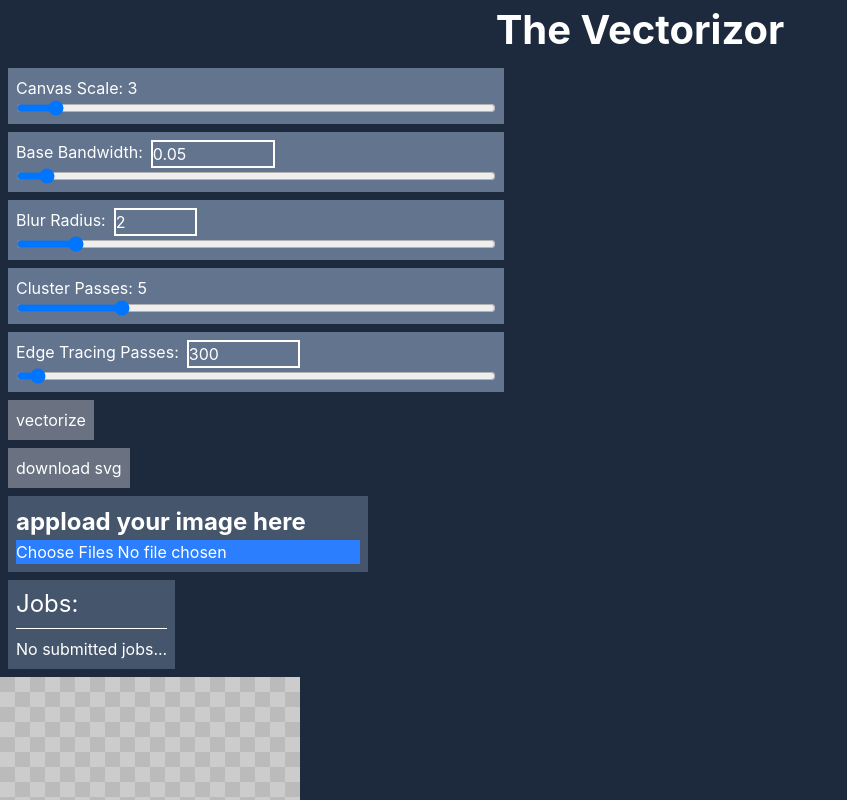
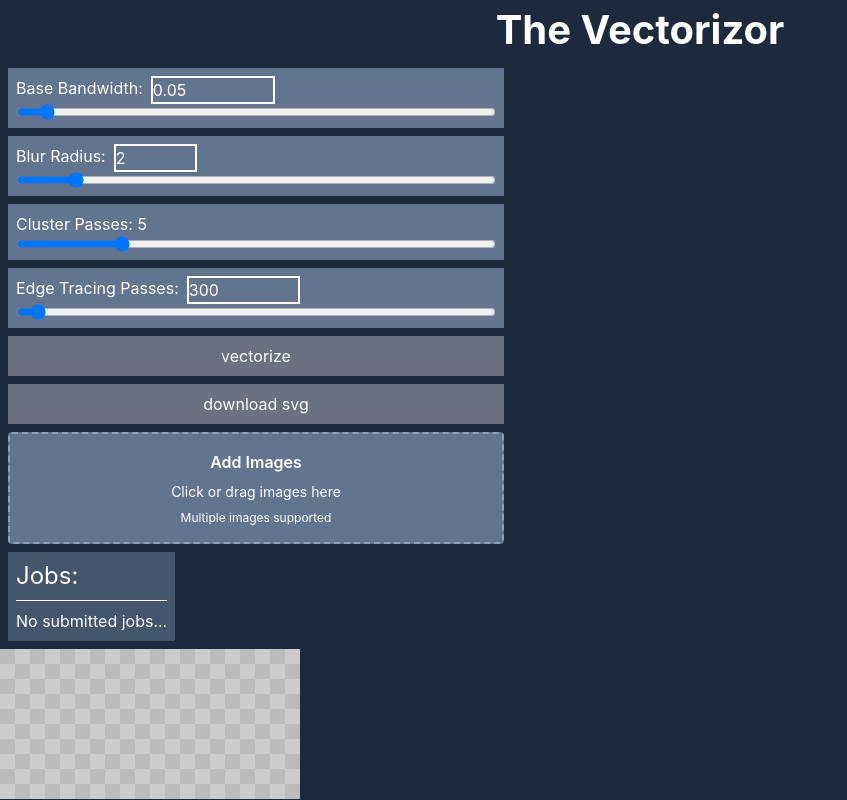
Before and after one commit to Tartarus6/TheVectorizor, a SvelteKit app: page / in a window 1280 px wide. Shown: the top 800 px of the page, without its empty margins (0-847 px from the left). Built offline with nearby package versions, Linux system fonts and the light colour scheme.

Commit message:
better file upload

```diff
--- a/src/routes/+page.svelte
+++ b/src/routes/+page.svelte
@@ -4,6 +4,7 @@
 	import JSZip from 'jszip';
 
 	// TODO: add a job result display (maybe show for all jobs, or store for each job and display on click) comparison between input bitmap and output svg (visual difference and file size)
+	// TODO: ability to paste images
 
 	type Job = {
 		file: File;
@@ -23,7 +24,6 @@
 	let canSubmit = $derived(hasPending && !working);
 	let canDownload = $derived(hasDone && !working);
 
-	let bitmap: ImageBitmap | undefined = $state();
 	let svgUrl: string | undefined = $state(); // just for visualizing
 
 	let base_bandwidth = $state(0.05);
@@ -35,11 +35,8 @@
 	let clustered_canvas: HTMLCanvasElement | undefined = $state();
 	let edge_canvas: HTMLCanvasElement | undefined = $state();
 	let svg_preview: HTMLImageElement | undefined = $state();
-	let canvas_scale = $state(3);
 
-	async function onFilesSelected(e: Event) {
-		const files = Array.from((e.target as HTMLInputElement).files ?? []);
-
+	function addFiles(files: File[]) {
 		jobs.push(
 			...files.map(
 				(file): Job => ({
@@ -50,31 +47,10 @@
 		);
 	}
 
-	function apply_svg_display_scale(target: HTMLImageElement | undefined) {
-		if (!bitmap) {
-			return;
-		}
+	function onFilesSelected(e: Event) {
+		const files = Array.from((e.target as HTMLInputElement).files ?? []);
 
-		if (!target) {
-			return;
-		}
-
-		target.style.width = `${bitmap.width * canvas_scale}px`;
-		target.style.height = `${bitmap.height * canvas_scale}px`;
-	}
-
-	function apply_canvas_display_scale(target: HTMLCanvasElement | undefined) {
-		if (!bitmap) {
-			return;
-		}
-
-		if (!target) {
-			return;
-		}
-
-		target.style.width = `${bitmap.width * canvas_scale}px`;
-		target.style.height = `${bitmap.height * canvas_scale}px`;
-		target.style.imageRendering = 'pixelated';
+		addFiles(files);
 	}
 
 	// Helper: process a single job
@@ -193,21 +169,11 @@
 
 		URL.revokeObjectURL(url);
 	}
-
-	$effect(() => {
-		apply_canvas_display_scale(image_canvas);
-		apply_svg_display_scale(svg_preview);
-	});
 </script>
 
 <h1 class="text-center">The Vectorizor</h1>
 
 <div class="flex w-128 flex-col gap-2 p-2">
-	<div class="flex flex-col bg-slate-500 p-2">
-		<span>Canvas Scale: {canvas_scale}</span>
-		<input type="range" bind:value={canvas_scale} min={1} max={30} />
-	</div>
-
 	<div class="flex flex-col bg-slate-500 p-2">
 		<div class="flex flex-row gap-2">
 			<span>Base Bandwidth:</span>
@@ -261,7 +227,7 @@
 	<button
 		onmousedown={on_shader_run}
 		disabled={!canSubmit}
-		class="w-fit {!canSubmit ? 'bg-gray-500' : 'cursor-pointer bg-purple-500'} p-2"
+		class="w-full {!canSubmit ? 'bg-gray-500' : 'cursor-pointer bg-purple-500'} p-2"
 	>
 		<span>vectorize</span>
 	</button>
@@ -269,13 +235,26 @@
 	<button
 		onmousedown={downloadAll}
 		disabled={!canDownload}
-		class="w-fit {!canDownload ? 'bg-gray-500' : 'cursor-pointer bg-green-500'} p-2"
+		class="w-full {!canDownload ? 'bg-gray-500' : 'cursor-pointer bg-green-500'} p-2"
 	>
 		<span>download svg</span>
 	</button>
-	<div class="flex w-fit flex-col bg-slate-600 p-2">
-		<h3>appload your image here</h3>
-		<input class="bg-blue-500" type="file" accept="image/*" multiple onchange={onFilesSelected} />
+	<div
+		class="relative flex flex-col items-center gap-2 rounded border-2 border-dashed border-slate-400 bg-slate-500 p-4 hover:border-slate-300"
+	>
+		<div class="font-semibold">Add Images</div>
+
+		<div class="text-sm">Click or drag images here</div>
+
+		<div class="text-xs">Multiple images supported</div>
+
+		<input
+			type="file"
+			accept="image/*"
+			multiple
+			onchange={onFilesSelected}
+			class="absolute inset-0 cursor-pointer opacity-0"
+		/>
 	</div>
 	<div class="flex w-fit flex-col gap-2 bg-slate-600 p-2">
 		<span class="text-2xl">Jobs:</span>
```
